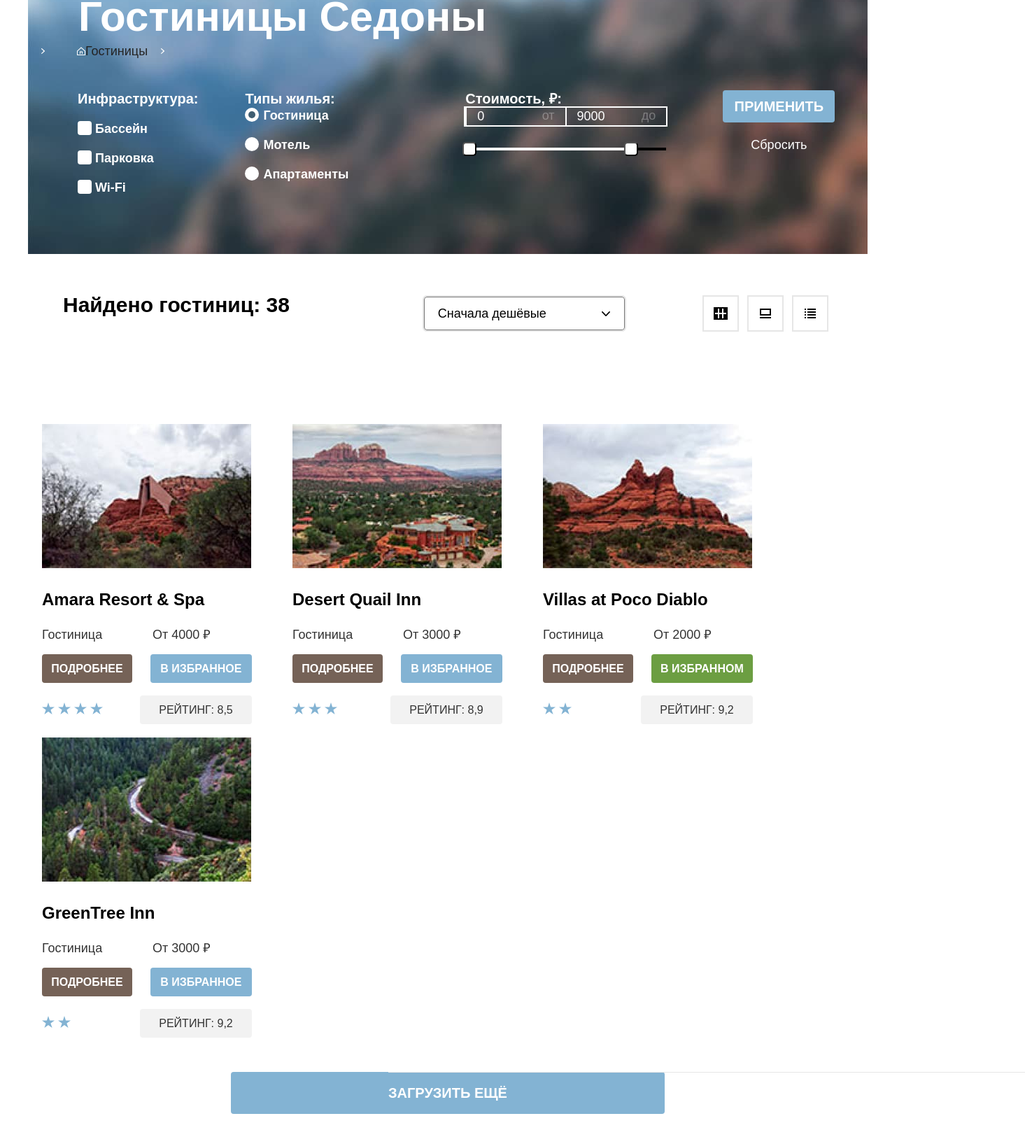
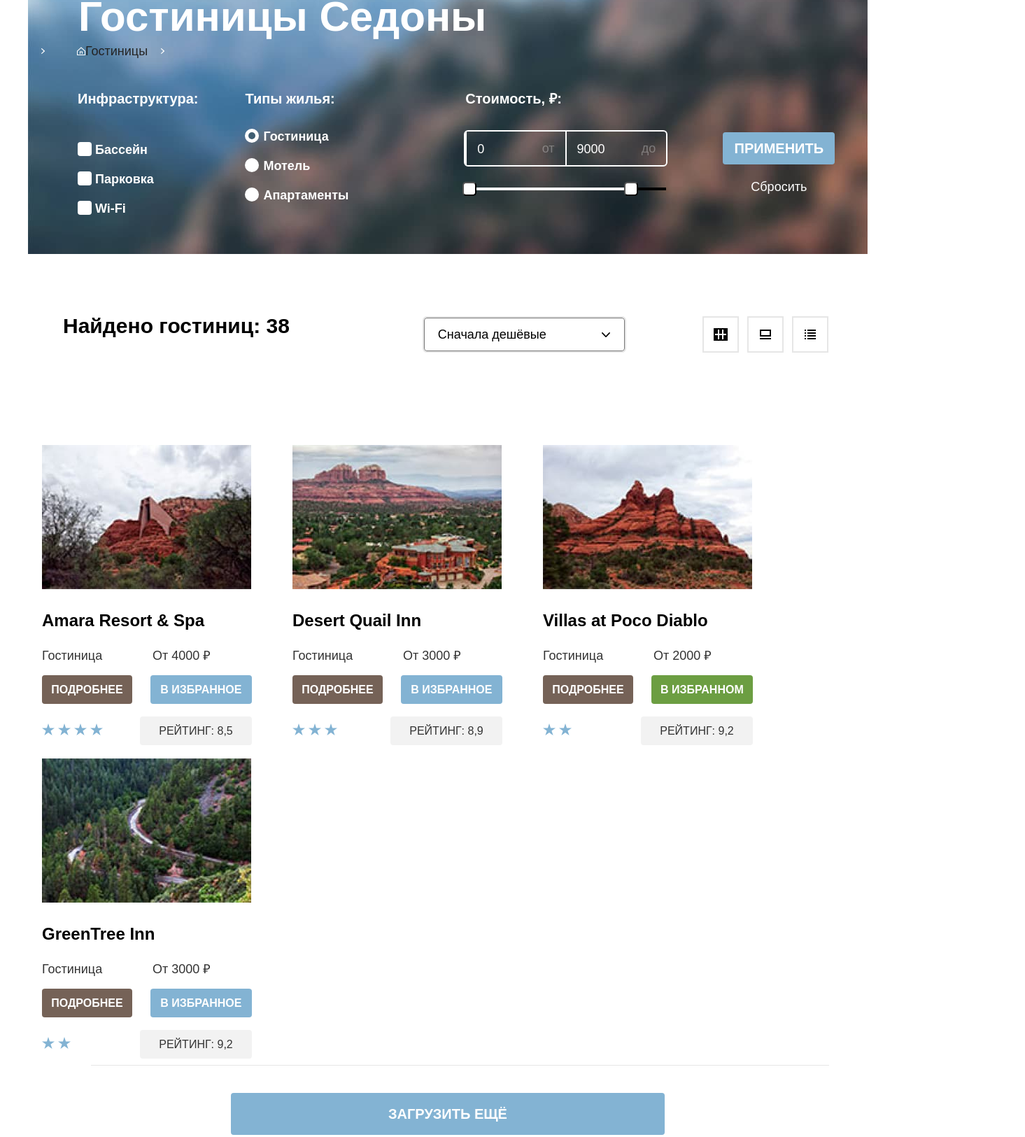
Before and after one commit to vasilkoyul/1826473-sedona-33, a plain HTML site: page catalog.html in a window 1280 px wide. Shown: the part 111-1736 px from the top of the page at 70% size, 1465 px wide, since content can reach past the window. Drawn offline with Linux system fonts and the light colour scheme; a web font is replaced by a local one.

Commit message:
раздел 8

```diff
--- a/styles/styles.css
+++ b/styles/styles.css
@@ -871,6 +871,7 @@ min-height: 102px;
     justify-content: center;
     outline: 2px solid #ffffff;
     width:100%;
+    border-radius: 4px;
   }
 
   .catalog-filter-label {
@@ -881,12 +882,15 @@ min-height: 102px;
     line-height: 23px;
     color: #FFFFFF;
     opacity: 0.3;
+    align-items: center;
   }
 
   .range-input {
     width:50%;
     font: inherit;
     padding-left: 15px;
+    padding-top: 14px;
+    padding-bottom: 11px;
     text-align: left;
     border: none;
     border-left: 2px solid #ffffff;
@@ -895,6 +899,7 @@ min-height: 102px;
     font-size: 18px;
     line-height: 23px;
     color: #FFFFFF;
+
   }
 
   .range-input::-webkit-outer-spin-button,
@@ -912,6 +917,7 @@ min-height: 102px;
 
 .commit-off{display: flex;
 flex-direction: column;
+margin-top:60px;
 
 }
 
@@ -940,6 +946,7 @@ flex-direction: column;
   margin: 0;
   padding: 0;
   list-style-type: none;
+
 }
 
 
@@ -958,6 +965,7 @@ flex-direction: column;
   line-height: 25px;
   size:20px;
   border-radius: 4px;
+
 }
 
 
@@ -978,6 +986,7 @@ flex-direction: column;
 
 
 .button.pagination-get-more {
+  position: relative;
   width: 620px;
   line-height:60px;
   text-decoration: none;
@@ -990,23 +999,24 @@ flex-direction: column;
 .button.pagination-get-more::before {
   content:"";
  position: absolute;
-  width:910px;
-  height:1px;
-  background-color:#e6e6e6;
+ height:1px;
+ background-color:#e6e6e6;
+ width:1055px;
+left: -200px;
+right: 0;
+ top:90px;
+}
 
-
-}
-/*.button.pagination-get-more::after {
+.button.pagination-get-more::after {
   content:"";
  position: absolute;
-  width:910px;
-  height:1px;
-background-color:#e6e6e6;
-bottom:-50px;
-
-} */
-
-
+ height:1px;
+ background-color:#e6e6e6;
+ width:1055px;
+ top:-40px;
+ left: -200px;
+ right: 0;
+}
 
 
 .button.pagination-show-more{
@@ -1262,6 +1272,11 @@ width: 180px;
   background-color: #ffffff;
 }
 
+.modal-container-close {
+  display: none;
+}
+
+
 .modal-auth {
   width: 645px;
 }
@@ -1395,6 +1410,13 @@ width: 180px;
   margin-bottom: 19px;
 }
 
+.catalog-filter-title{
+ margin-bottom: 30px;
+}
+
+.range-wrapper-inputs{
+  margin-top: 4px;
+}
 .emailactive{
   display: flex;
   background: #F2F2F2;
```
Also changed, not shown: index.html (+7 -1 lines).
